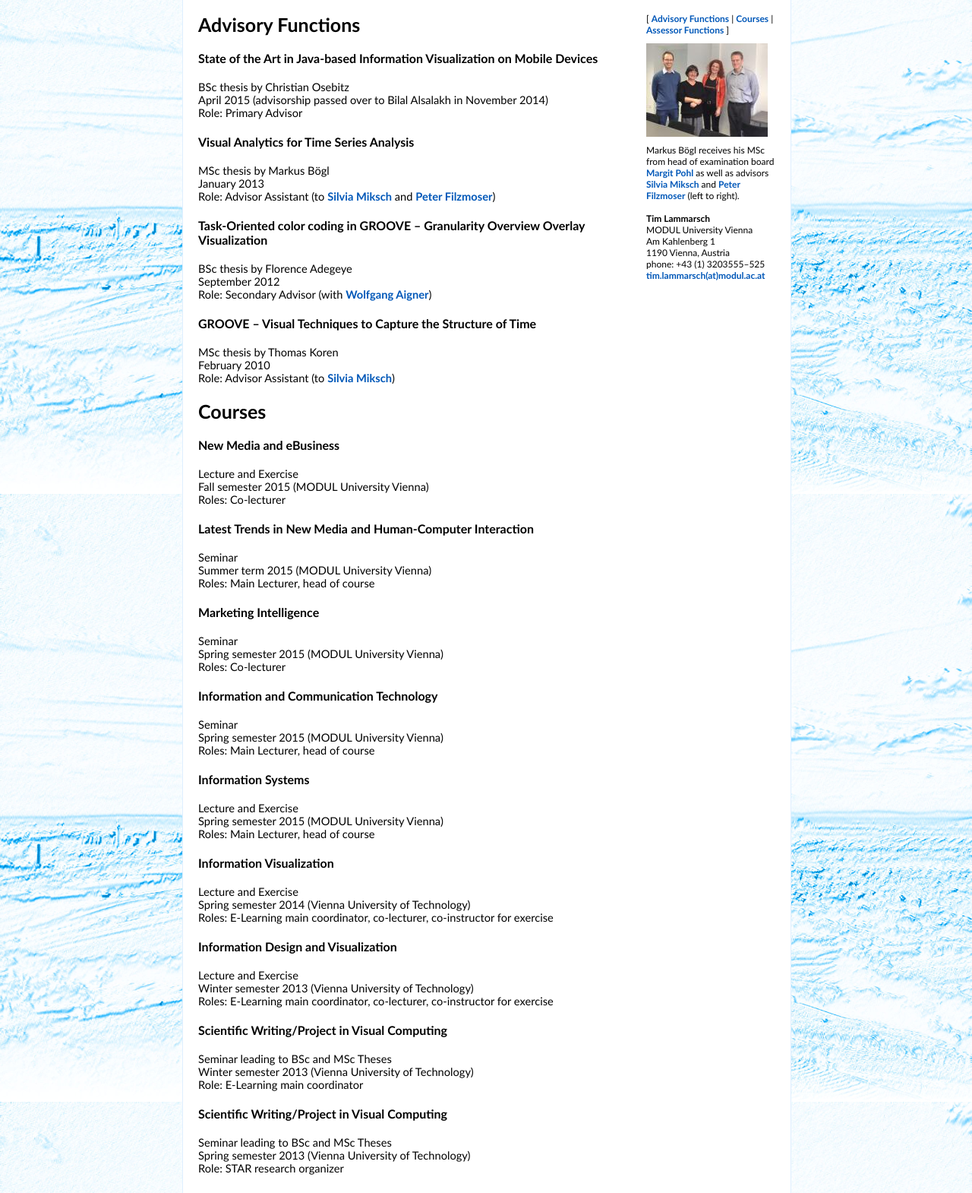
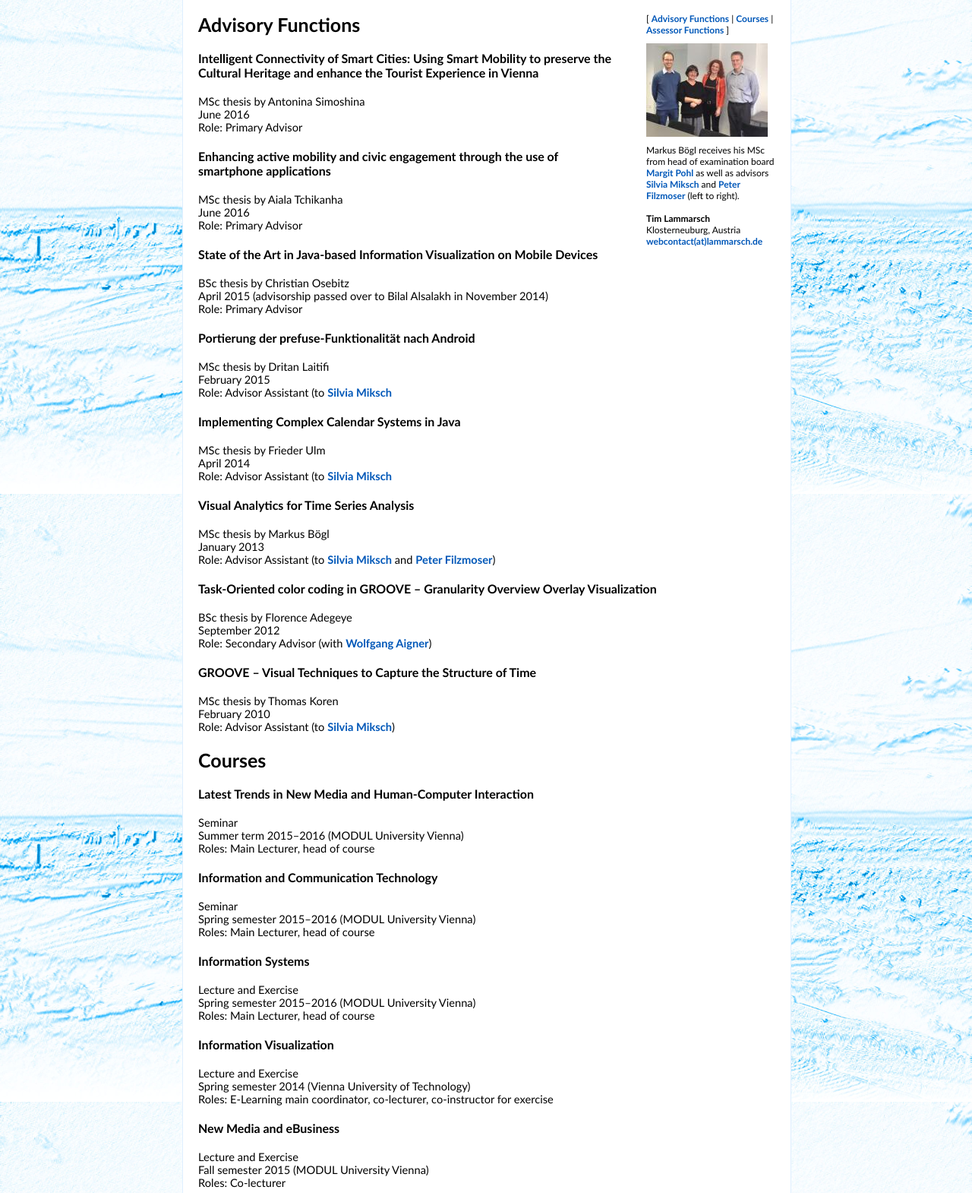
Before and after one commit to lammarsch/lammarsch.github.io, a plain HTML site: page teaching.html in a window 1280 px wide. Shown: the part 150-1720 px from the top of the page at 76% size. Drawn offline with Linux system fonts and the light colour scheme.

Commit message:
Updated without MODUL

```diff
--- a/styles/tl.css
+++ b/styles/tl.css
@@ -115,6 +115,7 @@ div.bottom
   margin-bottom: 0pt;
   margin-top:15pt;
   padding:7.5pt;
+  padding-bottom:0pt;
   height:22.5pt;
 }
 
--- a/teaching.html
+++ b/teaching.html
@@ -35,15 +35,30 @@ Markus B&ouml;gl receives his MSc from head of examination board <a href="http:/
 advisors <a href="http://www.ifs.tuwien.ac.at/~silvia/">Silvia Miksch</a> and <a href="http://www.statistik.tuwien.ac.at/public/filz">Peter Filzmoser</a> (left to right).<br><br>
 
 <b>Tim Lammarsch</b><br>
-MODUL University Vienna<br>
-Am Kahlenberg 1<br>
-1190 Vienna, Austria<br>
-phone: +43 (1) 3203555&ndash;525<br>
-<script type="text/javascript">doPerson("tim.lammarsch", "xswd", "modul.ac.at");</script>
+Klosterneuburg, Austria<br>
+<script type="text/javascript">doPerson("webcontact", "xswd", "lammarsch.de");</script>
 <noscript>please turn on javascript for e-mail address</noscript>
 </div>
 
 <h1 id="Advisory_Functions">Advisory Functions</h1>
+
+<h2>Intelligent Connectivity of Smart Cities: Using Smart Mobility to preserve the
+Cultural Heritage and enhance the Tourist Experience in Vienna</h2>
+
+<p>
+MSc thesis by Antonina Simoshina<br>
+June 2016<br>
+Role: Primary Advisor
+</p>
+
+<h2>Enhancing active mobility and civic engagement through the use of smartphone
+applications</h2>
+
+<p>
+MSc thesis by Aiala Tchikanha<br>
+June 2016<br>
+Role: Primary Advisor
+</p>
 
 <h2>State of the Art in Java-based Information Visualization on Mobile Devices</h2>
 
@@ -51,6 +66,22 @@ phone: +43 (1) 3203555&ndash;525<br>
 BSc thesis by Christian Osebitz<br>
 April 2015 (advisorship passed over to Bilal Alsalakh in November 2014)<br>
 Role: Primary Advisor
+</p>
+
+<h2>Portierung der prefuse-Funktionalit&auml;t nach Android</h2>
+
+<p>
+MSc thesis by Dritan Laitifi<br>
+February 2015<br>
+Role: Advisor Assistant (to <a href="http://www.ifs.tuwien.ac.at/~silvia/">Silvia Miksch</a>
+</p>
+
+<h2>Implementing Complex Calendar Systems in Java</h2>
+
+<p>
+MSc thesis by Frieder Ulm<br>
+April 2014<br>
+Role: Advisor Assistant (to <a href="http://www.ifs.tuwien.ac.at/~silvia/">Silvia Miksch</a>
 </p>
 
 <h2>Visual Analytics for Time Series Analysis</h2>
@@ -80,35 +111,19 @@ Role: Advisor Assistant (to <a href="http://www.ifs.tuwien.ac.at/~silvia/">Silvi
 
 <h1 id="Courses">Courses</h1>
 
-<h2>New Media and eBusiness</h2>
-
-<p>
-Lecture and Exercise<br>
-Fall semester 2015 (MODUL University Vienna)<br>
-Roles: Co-lecturer
-</p>
-
 <h2>Latest Trends in New Media and Human-Computer Interaction</h2>
 
 <p>
 Seminar<br>
-Summer term 2015 (MODUL University Vienna)<br>
+Summer term 2015&ndash;2016 (MODUL University Vienna)<br>
 Roles: Main Lecturer, head of course
-</p>
-
-<h2>Marketing Intelligence</h2>
-
-<p>
-Seminar<br>
-Spring semester 2015 (MODUL University Vienna)<br>
-Roles: Co-lecturer
 </p>
 
 <h2>Information and Communication Technology</h2>
 
 <p>
 Seminar<br>
-Spring semester 2015 (MODUL University Vienna)<br>
+Spring semester 2015&ndash;2016 (MODUL University Vienna)<br>
 Roles: Main Lecturer, head of course
 </p>
 
@@ -116,7 +131,7 @@ Roles: Main Lecturer, head of course
 
 <p>
 Lecture and Exercise<br>
-Spring semester 2015 (MODUL University Vienna)<br>
+Spring semester 2015&ndash;2016 (MODUL University Vienna)<br>
 Roles: Main Lecturer, head of course
 </p>
 
@@ -128,11 +143,27 @@ Spring semester 2014 (Vienna University of Technology)<br>
 Roles: E-Learning main coordinator, co-lecturer, co-instructor for exercise
 </p>
 
+<h2>New Media and eBusiness</h2>
+
+<p>
+Lecture and Exercise<br>
+Fall semester 2015 (MODUL University Vienna)<br>
+Roles: Co-lecturer
+</p>
+
+<h2>Marketing Intelligence</h2>
+
+<p>
+Seminar<br>
+Spring semester 2015 (MODUL University Vienna)<br>
+Roles: Co-lecturer
+</p>
+
 <h2>Information Design and Visualization</h2>
 
 <p>
 Lecture and Exercise<br>
-Winter semester 2013 (Vienna University of Technology)<br>
+Winter semester 2013&ndash;2015 (Vienna University of Technology)<br>
 Roles: E-Learning main coordinator, co-lecturer, co-instructor for exercise
 </p>
 
@@ -140,16 +171,8 @@ Roles: E-Learning main coordinator, co-lecturer, co-instructor for exercise
 
 <p>
 Seminar leading to BSc and MSc Theses<br>
-Winter semester 2013 (Vienna University of Technology)<br>
-Role: E-Learning main coordinator
-</p>
-
-<h2>Scientific Writing/Project in Visual Computing</h2>
-
-<p>
-Seminar leading to BSc and MSc Theses<br>
-Spring semester 2013 (Vienna University of Technology)<br>
-Role: STAR research organizer
+Winter semester 2013&ndash;2014 (Vienna University of Technology)<br>
+Role: E-Learning main coordinator, STAR research chair
 </p>
 
 <h2>Applied Informatics</h2>
@@ -170,6 +193,14 @@ Role: Lecturing tutor
 
 <h1 id="Assessor Functions">Assessor Functions</h1>
 
+<h2>Effective Hotel Response Management to Online Service Recovery Calls</h2>
+
+<p>
+MBA thesis by Maaike Schoenmakers<br>
+June 2015<br>
+Role: Second Assessor
+</p>
+
 <h2>Analysis of Online Publications to Support Financial Decisions</h2>
 
 <p>
@@ -179,8 +210,7 @@ Role: Second Assessor
 </p>
 
 <div class="bottom">
-Research web site by Tim Lammarsch, 2011&ndash;2015<br>
-For MODUL University web site of Tim Lammarsch, go <a href="https://www.modul.ac.at/user/lammarsch/" style="background-color:#FFFFFF">here</a>.
+Research web site by Tim Lammarsch, 2011&ndash;2016
 </div>
 
 </div>
```
Also changed, not shown: aboutme.html (+7 -14 lines), index.html (+10 -35 lines), links.html (+6 -7 lines), publications.html (+14 -9 lines), research.html (+5 -9 lines), images/TL_320x320.jpg (added), images/TL_351.jpg (added), images/unity3dteaser.png (added).
